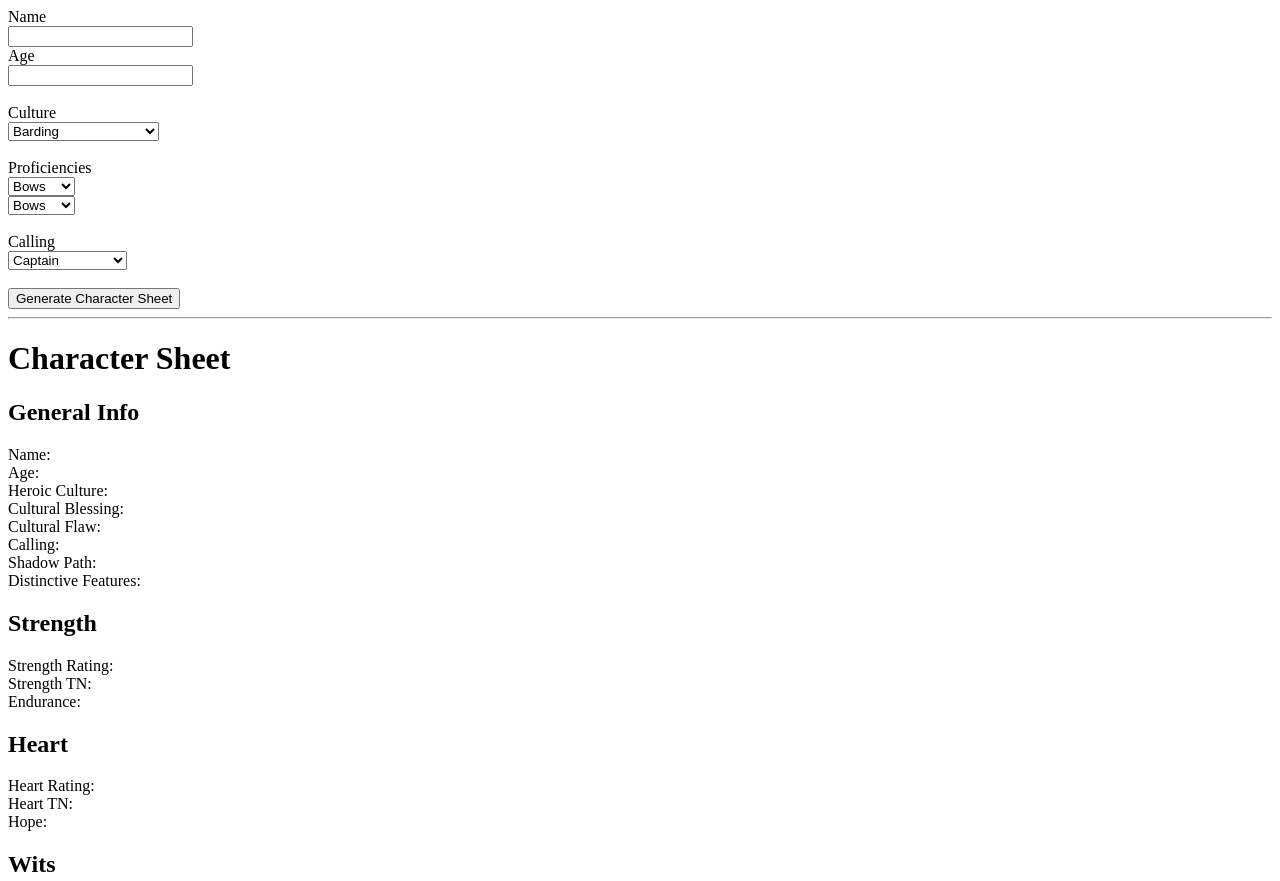
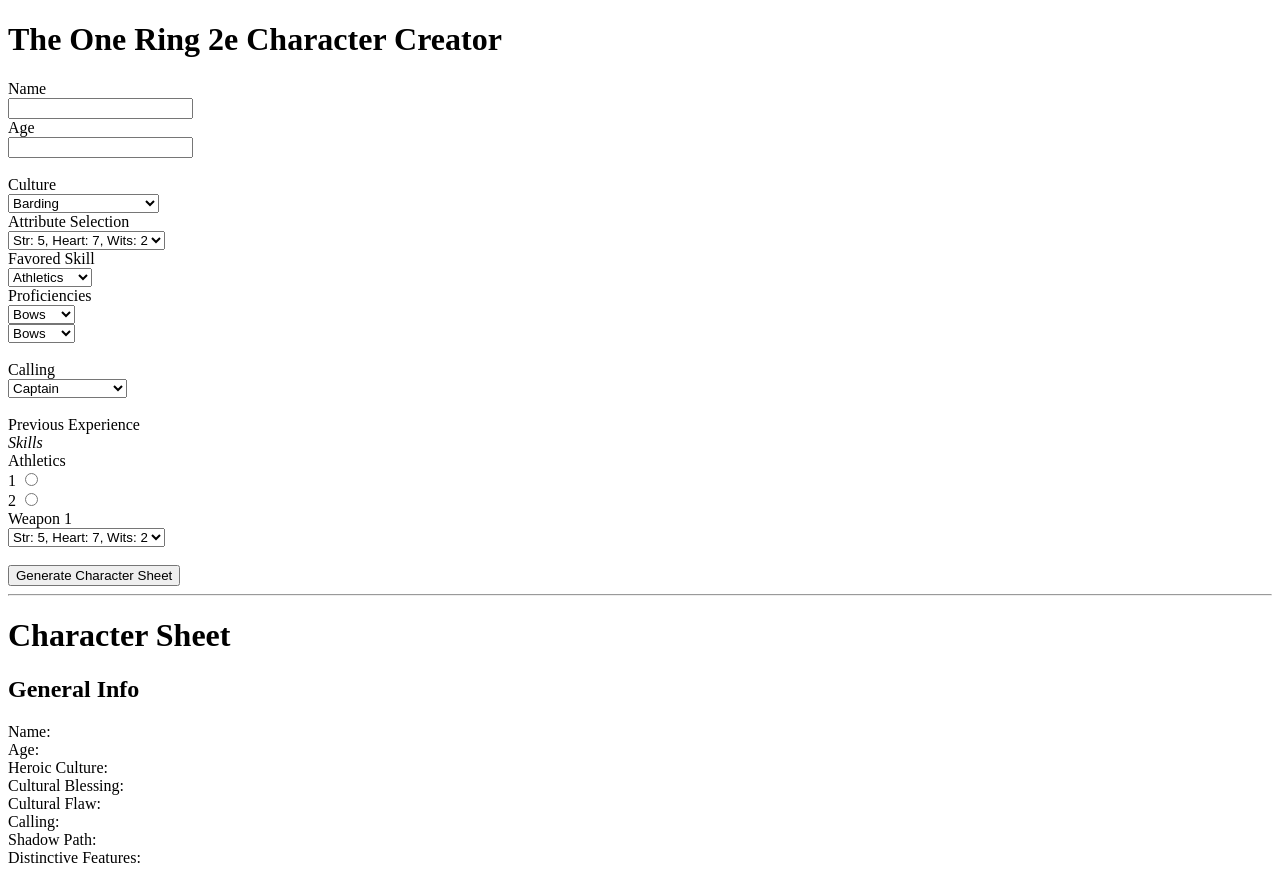
Before and after one commit to RavioliPopcorn/the-one-ring-character-creator, a website: page index.html in a window 1280 px wide. Shown: the top 881 px of the page. Drawn offline with nearby package versions, Linux system fonts and the light colour scheme.

Commit message:
add previous experience UI

```diff
--- a/index.html
+++ b/index.html
@@ -8,6 +8,7 @@
     <link rel="stylesheet" href="styles/style.css">
 </head>
 <body>
+    <h1>The One Ring 2e Character Creator</h1>
 
     <div>
         <form>
@@ -30,6 +31,21 @@
         </select>
     </div>
     <div id="culturebox">
+        <label for="Attribute Selection">Attribute Selection</label> <br>
+        <select id="attributeSelection">
+            <option value="att1">Str: 5, Heart: 7, Wits: 2</option>
+            <option value="att2">Str: 4, Heart: 7, Wits: 3</option>
+            <option value="att3">Str: 5, Heart: 6, Wits: 3</option>
+            <option value="att4">Str: 4, Heart: 6, Wits: 4</option>
+            <option value="att5">Str: 5, Heart: 5, Wits: 4</option>
+            <option value="att6">Str: 6, Heart: 6, Wits: 2</option>
+        </select>
+        <br>
+        <label for="Favored Skill">Favored Skill</label> <br>
+        <select id="favoredSkillSelection">
+            <option value="skill1">Athletics</option>
+            <option value="skill2">Enhearten</option>
+        </select>
         <br>
         <label for="proficiencies">Proficiencies</label> <br>
         <select id="proficiencySelection1">
@@ -55,6 +71,32 @@
             <option value="Treasure Hunter">Treasure Hunter</option>
             <option value="Warden">Warden</option>
         </select>
+    </div>
+    <br>
+    <div id="experiencebox">
+        <label for="previous experience">Previous Experience</label><br>
+        <label for="skills"><em>Skills</em></label> <br>
+        <div class="experiencechoicecontainer">
+            <label for="athletics-experience">Athletics</label>
+            <div class="experiencechoice">
+                <label for="athletics-1">1</label>
+                <input type="radio" id="html" name="athletics-experience" value="1">
+            </div>
+            <div class="experiencechoice">
+                <label for="athletics-1">2</label>
+                <input type="radio" id="html" name="athletics-experience" value="1">
+            </div>
+        </div>
+
+
+    </div>
+    <div id="gearbox">
+        <label for="Attribute Selection">Weapon 1</label> <br>
+        <select id="attributeSelection">
+            <option value="att1">Str: 5, Heart: 7, Wits: 2</option>
+            <option value="att2">Str: 4, Heart: 7, Wits: 3</option>
+        </select>
+        <br>
     </div>
     <br>
     <button id="genCharButton">Generate Character Sheet</button>
--- a/styles/style.css
+++ b/styles/style.css
@@ -1,3 +1,10 @@
 p {
     margin: 0px;
 }
+
+.experienceChoice {
+    display: inline-flex;
+    flex-direction: column;
+    width: 20px;
+    text-align: center;
+}
```
